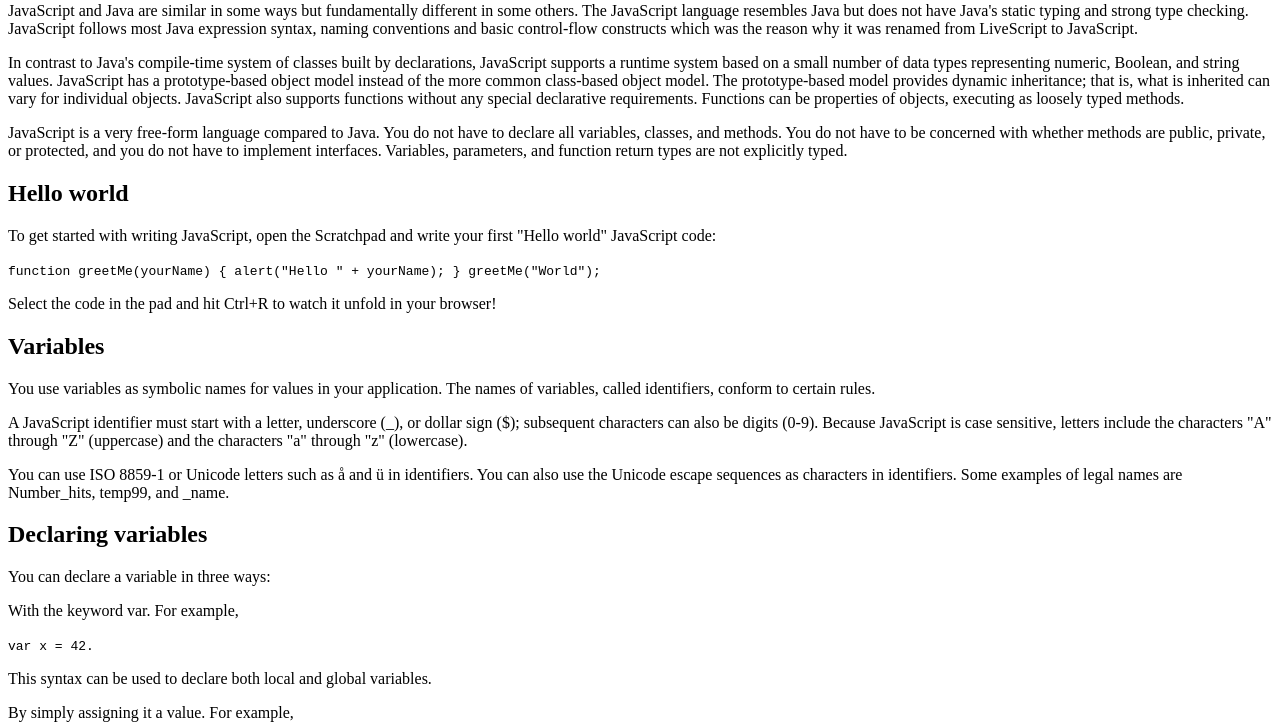
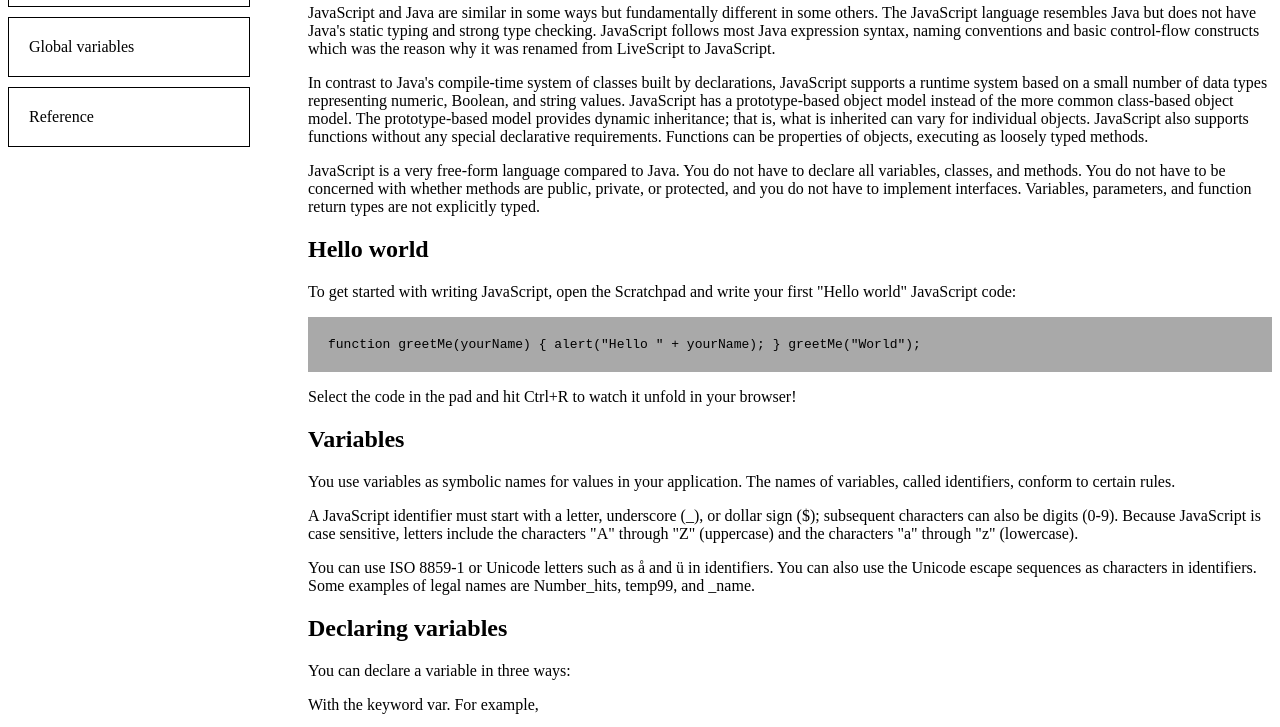
Before and after one commit to Arafat-erasung/Techinacal-docs-page, a plain HTML site: page index.html in a window 1280 px wide. Shown: the part 540-1267 px from the top of the page. Drawn offline with Linux system fonts and the light colour scheme.

Commit message:
pushing back again to github

```diff
--- a/index.html
+++ b/index.html
@@ -2,7 +2,7 @@
 <html>
     <head>
         <title>Technicaldocpage</title>
-        <link rel="stylesheet" type="text/css" href="techdoc.css">
+        <link rel="stylesheet" type="text/css" href="style.css">
     </head>
     <div class="main-body">
     <body>
```
